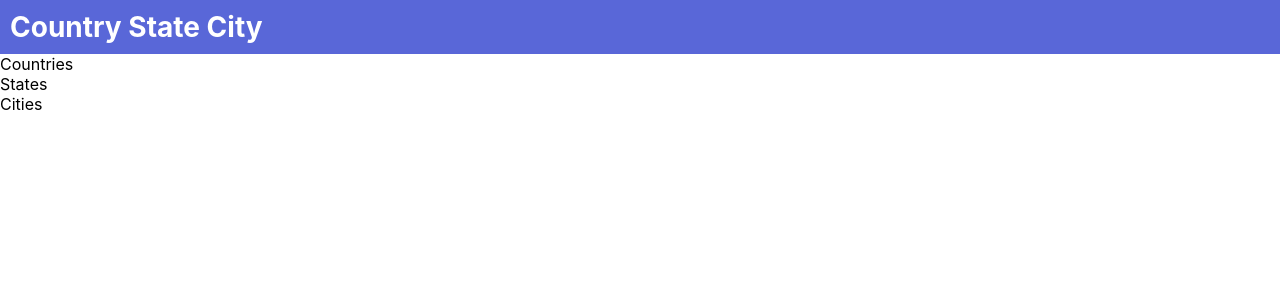
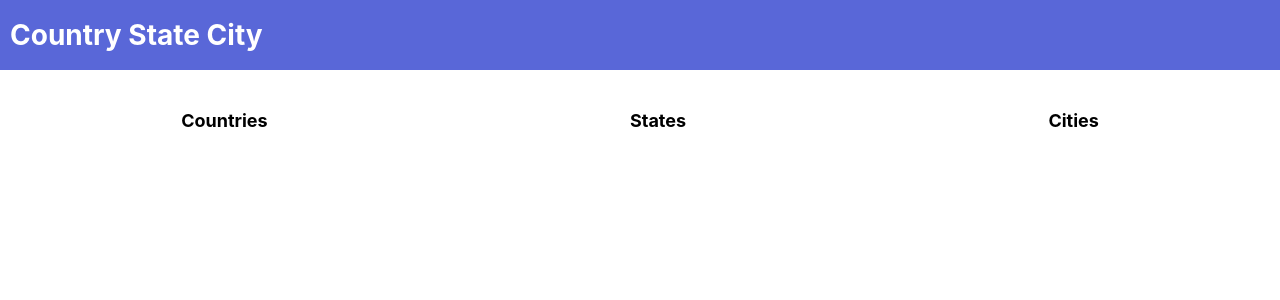
Before and after one commit to niiiiiiiiiiix/country-city-state, a React (Create React App) app: page / in a window 1280 px wide. Shown: the top 300 px of the page. Built offline with nearby package versions, Linux system fonts and the light colour scheme.

Commit message:
Another round of styling for container

```diff
--- a/src/App.css
+++ b/src/App.css
@@ -1,4 +1,6 @@
 .title {
+  height: 50px;
+  line-height: 50px;
   color: #fff;
   background-color: #5967d8;
   padding: 10px 0 10px 10px;
--- /dev/null
+++ b/src/components/Container.css
@@ -0,0 +1,8 @@
+.container {
+  height: 800px;
+  display: flex;
+  justify-content: space-around;
+  padding: 40px 0 0 0;
+  font-size: 18px;
+  font-weight: bold;
+}
--- a/src/components/Container.js
+++ b/src/components/Container.js
@@ -1,4 +1,5 @@
 import React from "react";
+import "./Container.css";
 import Countries from "./Countries";
 import States from "./States";
 import Cities from "./Cities";
```
